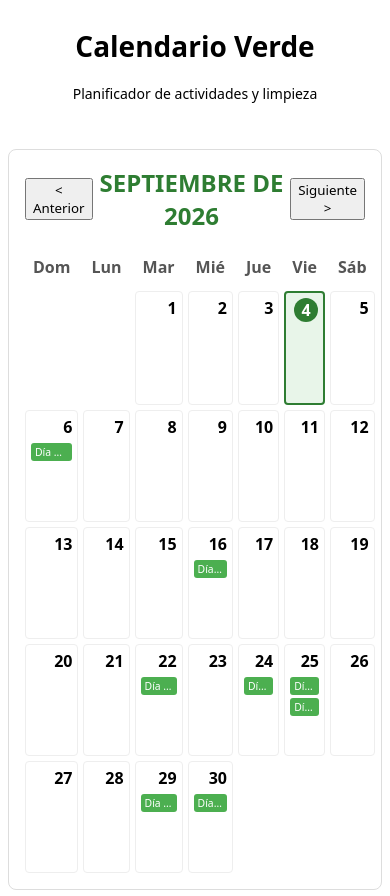
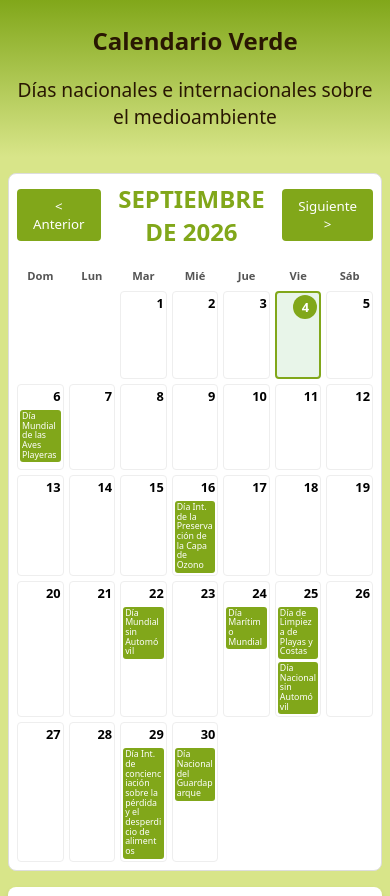
Before and after one commit to CCayuqueo/calendario-verde, a React (Vite) app: page / in a window 390 px wide. Shown: the top 896 px of the page. Built offline with nearby package versions, Linux system fonts and the light colour scheme.

Commit message:
Se agregó diseño y colores vivos. Se mejoró el diseño responsivo

```diff
--- a/src/App.tsx
+++ b/src/App.tsx
@@ -10,7 +10,6 @@
       <main>
         <Calendario />
         <CarruselEventos />
-        <p>El área de trabajo está lista.</p>
       </main>
     </div>
   );
--- a/src/components/Calendario.tsx
+++ b/src/components/Calendario.tsx
@@ -141,11 +141,11 @@
   return (
     <div className="calendario-contenedor">
       <div className="calendario-controles">
-        <button onClick={mesAnterior}>&lt; Anterior</button>
+        <button className="navegacion-calendario" onClick={mesAnterior}>&lt; Anterior</button>
         <h2>
           {fechaActual.toLocaleDateString('es-ES', { month: 'long', year: 'numeric' }).toUpperCase()}
         </h2>
-        <button onClick={mesSiguiente}>Siguiente &gt;</button>
+        <button className="navegacion-calendario" onClick={mesSiguiente}>Siguiente &gt;</button>
       </div>
 
       <div className="calendario-grid">
--- a/src/components/Header.tsx
+++ b/src/components/Header.tsx
@@ -2,7 +2,7 @@
   return (
     <header className="header-principal">
       <h1>Calendario Verde</h1>
-      <p>Planificador de actividades y limpieza</p>
+      <p>Días nacionales e internacionales sobre el medioambiente</p>
     </header>
   );
 }
--- a/src/index.css
+++ b/src/index.css
@@ -1,13 +1,31 @@
+html, body {
+  margin: 0;
+  padding: 0;
+  width: 100%;
+  background-color: #d8e589;
+  overflow-x: hidden;
+}
+
+/* Vite envuelve tu app en este div, hay que quitarle los márgenes */
+#root {
+  width: 100%;
+  max-width: 100%;
+  margin: 0;
+  padding: 0;
+}
 *{
 	font-family: system-ui, -apple-system, BlinkMacSystemFont, 'Segoe UI', Roboto, Oxygen, Ubuntu, Cantarell, 'Open Sans', 'Helvetica Neue', sans-serif;
 
 }
 
-
 .header-principal{
-  font-size: 14px;
+  color: #291702;
+  font-size: 1.2rem;
   align-content: center;
   text-align: center;
+  background: linear-gradient(to bottom, #81a71a, #d8e589);
+  padding: 0.5rem;
+  border: 0;
 }
 .contenedor-principal{
   text-align: center;
@@ -31,7 +49,7 @@
 
 .calendario-controles h2 {
   margin: 0;
-  color: #2e7d32; /* Un tono verde para hacer honor al nombre del proyecto */
+  color: #81a71a; /* Un tono verde para hacer honor al nombre del proyecto */
 }
 
 /* La magia matemática: 7 columnas exactamente iguales */
@@ -82,25 +100,27 @@
 }
 
 .etiqueta-evento {
-  background-color: #4caf50; /* Color verde ambiental */
+  background-color: #81a71a; /* Color verde ambiental */
   color: white;
   font-size: 0.65rem;
   padding: 2px 4px;
   border-radius: 3px;
   text-align: left;
-  white-space: nowrap;
+  white-space: normal;
   overflow: hidden;
   text-overflow: ellipsis;
+  word-wrap: break-word;
+  line-height: 1.1;
 }
 
 /* Resaltar el día de Hoy en el calendario */
 .dia-hoy {
   background-color: #e8f5e9;
-  border: 2px solid #2e7d32;
+  border: 2px solid #81a71a;
 }
 
 .dia-hoy .numero-dia {
-  background-color: #2e7d32;
+  background-color: #81a71a;
   color: white;
   border-radius: 50%;
   width: 24px;
@@ -123,7 +143,7 @@
 
 .carrusel-titulo {
   margin-top: 0;
-  color: #2e7d32;
+  color: #81a71a;
 }
 
 .carrusel-tarjeta {
@@ -157,7 +177,7 @@
 
 .carrusel-controles button {
   padding: 0.5rem 1rem;
-  background-color: #2e7d32;
+  background-color: #81a71a;
   color: white;
   border: none;
   border-radius: 4px;
@@ -168,3 +188,44 @@
   background-color: #ccc;
   cursor: not-allowed;
 }
+
+
+.navegacion-calendario{
+  padding: 0.5rem 1rem;
+  background-color: #81a71a;
+  color: white;
+  border: none;
+  border-radius: 4px;
+  cursor: pointer;
+}
+/* Reglas que solo se aplican en pantallas de 600px o menos (celulares) */
+@media (max-width: 600px) {
+  .calendario-contenedor,
+  .carrusel-contenedor {
+    margin: 1rem 0.5rem; /* Reduce los márgenes laterales */
+    padding: 0.5rem;     /* Reduce el espacio interno */
+  }
+
+  .header-principal h1 {
+    font-size: 1.5rem;
+  }
+
+  .celda-dia {
+    min-height: 80px;
+    padding: 2px; /* Menos padding en la celda para dar espacio al texto */
+  }
+
+  .numero-dia {
+    font-size: 0.8rem;
+  }
+
+  .dia-semana {
+    font-size: 0.7rem;
+    padding: 0.2rem;
+  }
+
+  .etiqueta-evento {
+    font-size: 0.55rem; /* Texto aún más pequeño en celulares */
+    padding: 2px;
+  }
+}
```
